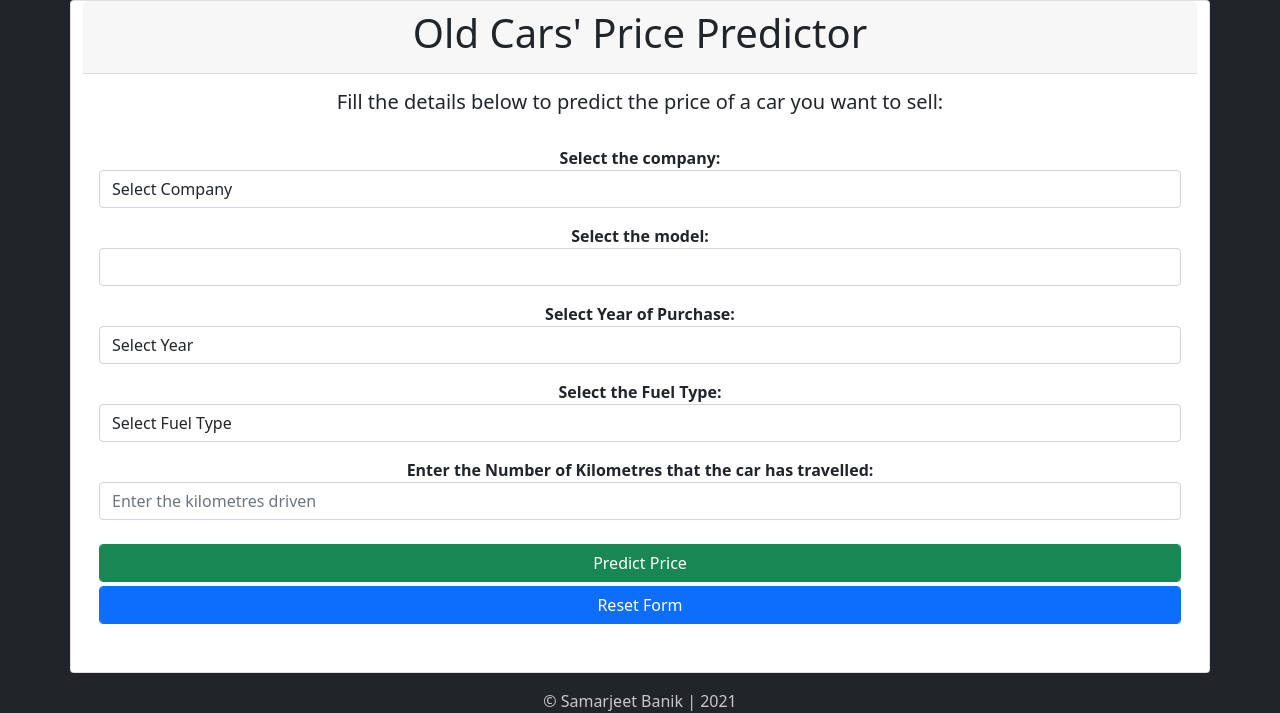
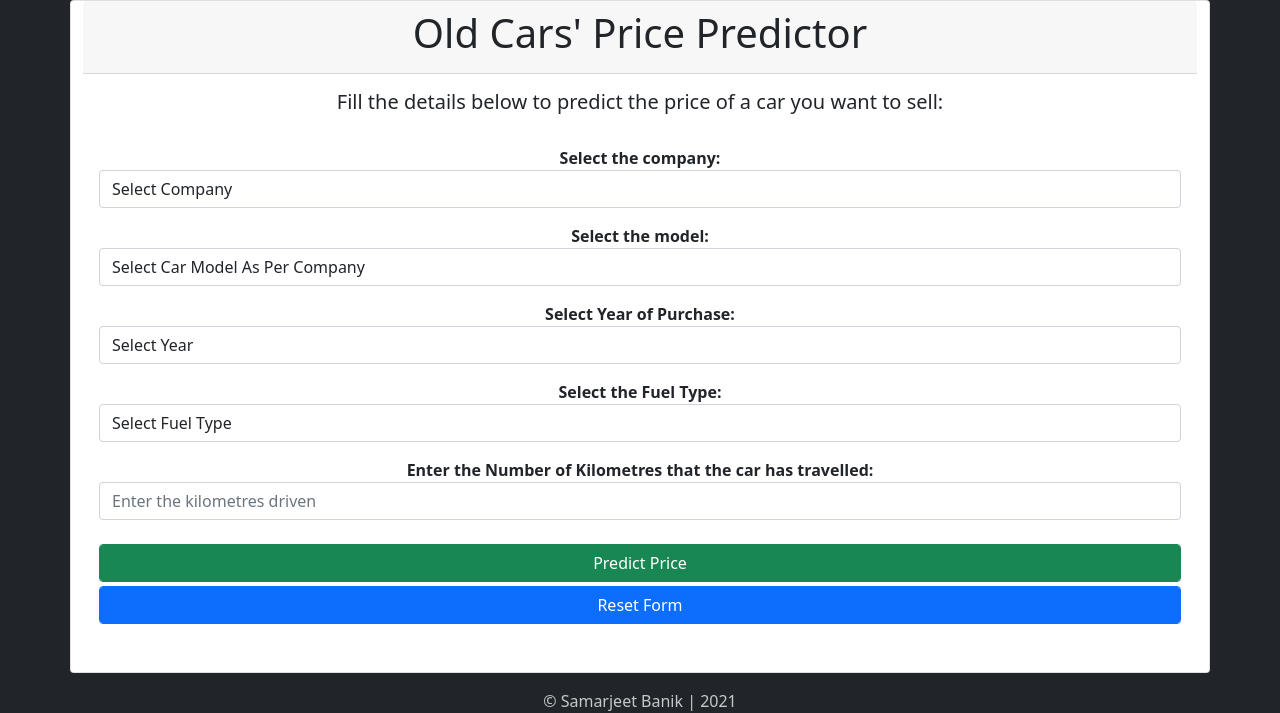
Before and after one commit to SamarjeetBanik/old-cars-price-prediction, a Flask app: page / in a window 1280 px wide. Shown: the top 713 px of the page. Run offline with Flask 2, Linux system fonts and the light colour scheme; lists and menus that the app fills with data are empty; parts of the project's set-up code (start-up, migrations or seed data) failed here and were passed over; some libraries are stand-ins or nearby versions.

Commit message:
[update]: default drop-down option for car models

```diff
--- a/templates/index.html
+++ b/templates/index.html
@@ -39,6 +39,7 @@
                         <div class="col-md-12 form-group my-3">
                             <label><b>Select the model:</b></label><br>
                             <select class="selectpicker form-control" id="car_model" name="car_model" required="1" style="cursor: pointer;">
+                                <option>Select Car Model As Per Company</option>
                             </select>
                         </div>
                         <div class="col-md-12 form-group">
```
